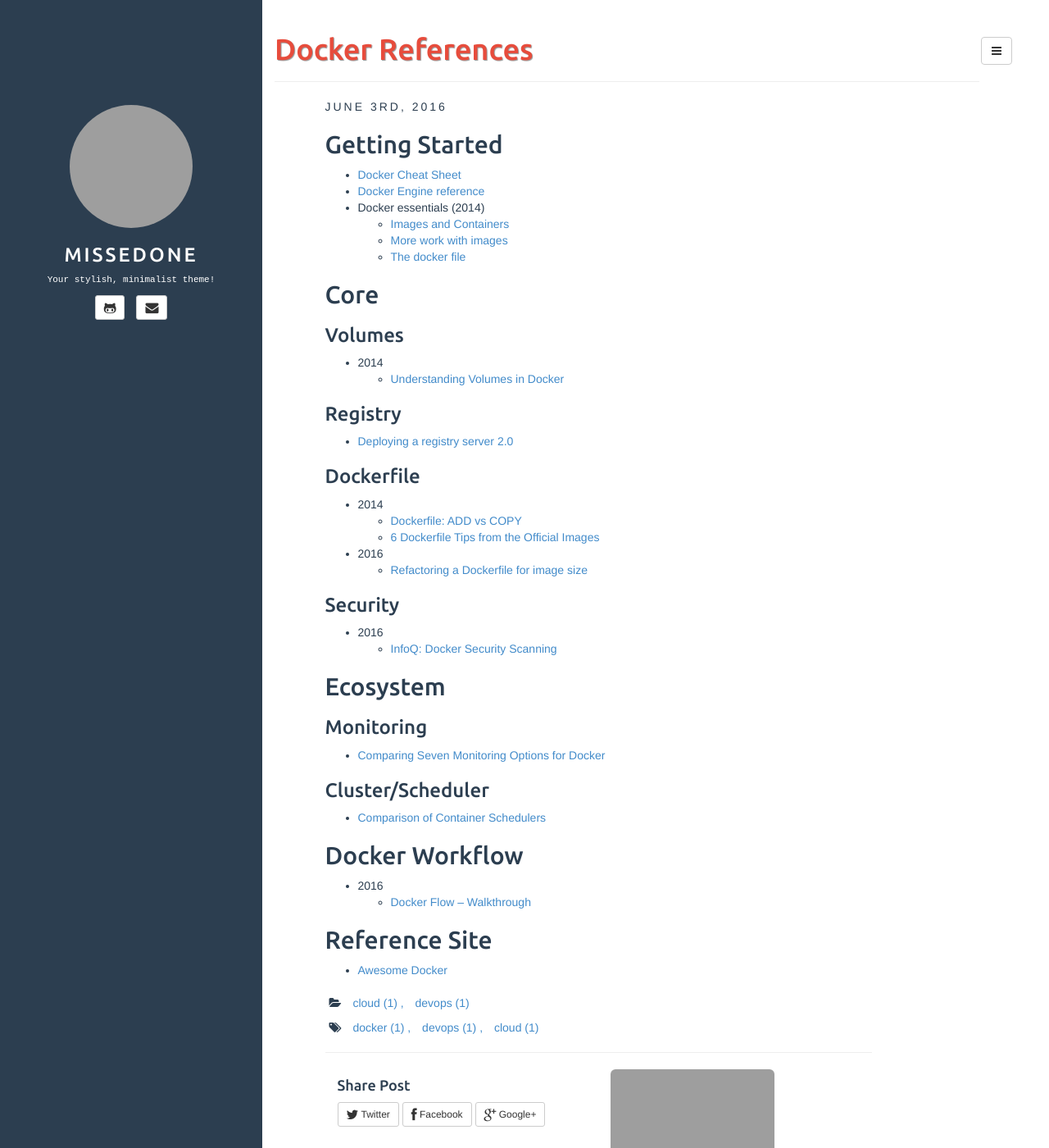
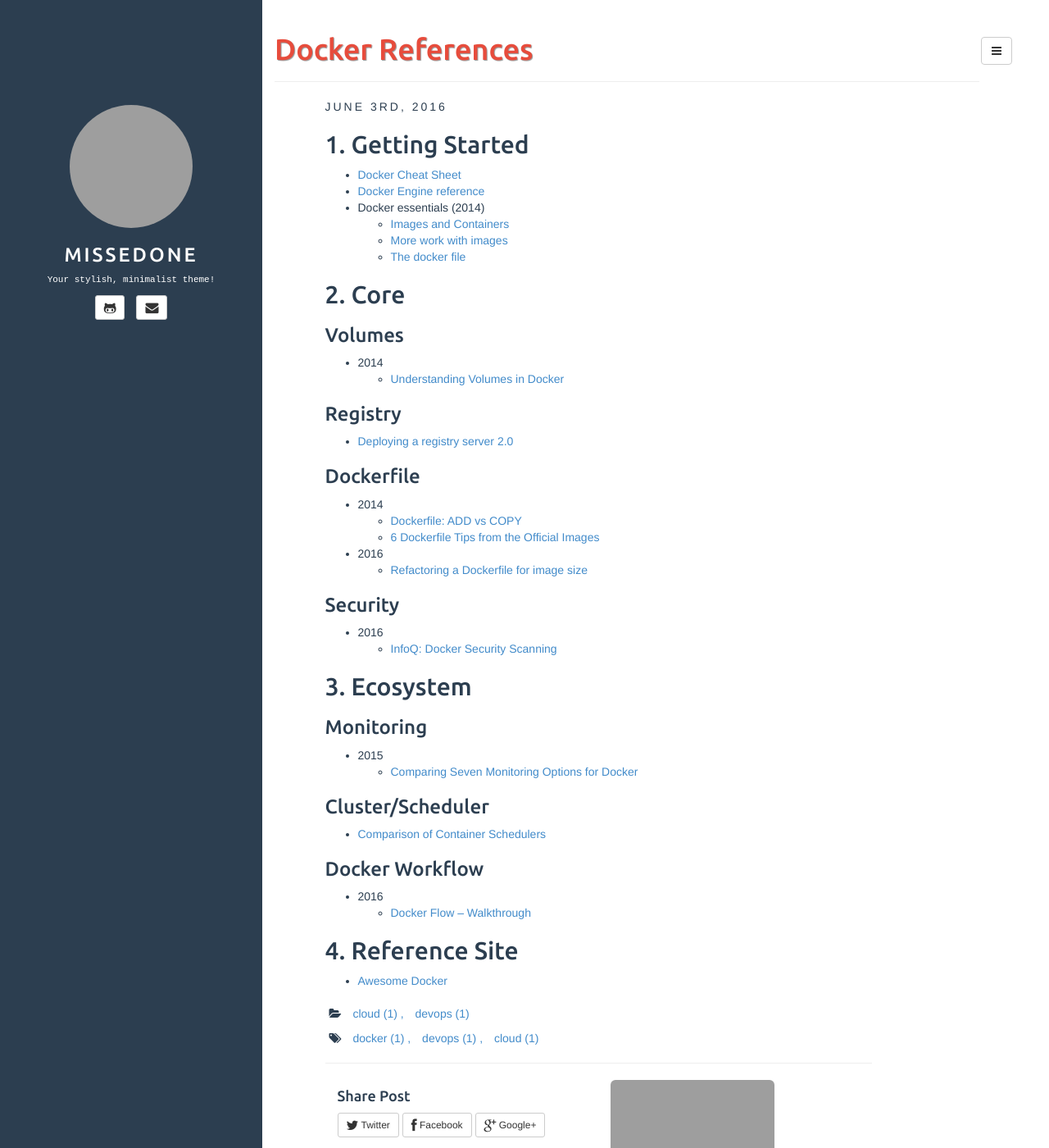
Before and after one commit to missedone/missedone.github.io, a Jekyll site: the page built from _posts/2016-06-03-Docker-References.md, in a window 1280 px wide and 1400 px high. Shown: the whole window at 82% size. Built offline with Jekyll 4.4.1, drawn with Linux system fonts in a browser that asks for light colours; grey boxes are pictures that could not be loaded.

Commit message:
numbering the headers

```diff
--- a/_posts/2016-06-03-Docker-References.md
+++ b/_posts/2016-06-03-Docker-References.md
@@ -6,7 +6,7 @@ tags: [docker, devops, cloud]
 description: the collection of Docker relate articles.
 ---
 
-## Getting Started
+## 1. Getting Started
 
 * [Docker Cheat Sheet](https://github.com/wsargent/docker-cheat-sheet)
 * [Docker Engine reference](https://docs.docker.com/engine/reference/)
@@ -15,7 +15,7 @@ description: the collection of Docker relate articles.
   * [More work with images](http://www.dasblinkenlichten.com/docker-essentials-working-with-images/)
   * [The docker file](http://www.dasblinkenlichten.com/docker-essentials-the-docker-file/)
 
-## Core
+## 2. Core
 
 ### Volumes
 
@@ -39,21 +39,22 @@ description: the collection of Docker relate articles.
 * 2016
   * [InfoQ: Docker Security Scanning](https://www.infoq.com/news/2016/05/Docker-Security-Scanning)
 
-## Ecosystem
+## 3. Ecosystem
 
 ### Monitoring
 
-* [Comparing Seven Monitoring Options for Docker](http://rancher.com/comparing-monitoring-options-for-docker-deployments/)
+* 2015
+  * [Comparing Seven Monitoring Options for Docker](http://rancher.com/comparing-monitoring-options-for-docker-deployments/)
 
 ### Cluster/Scheduler
 
 * [Comparison of Container Schedulers](https://medium.com/@ArmandGrillet/comparison-of-container-schedulers-c427f4f7421#.i4va7u49v)
 
-## Docker Workflow
+### Docker Workflow
 
 * 2016
   * [Docker Flow – Walkthrough](https://technologyconversations.com/2016/04/18/docker-flow/)
 
-## Reference Site
+## 4. Reference Site
 
 * [Awesome Docker](https://github.com/veggiemonk/awesome-docker)
```
